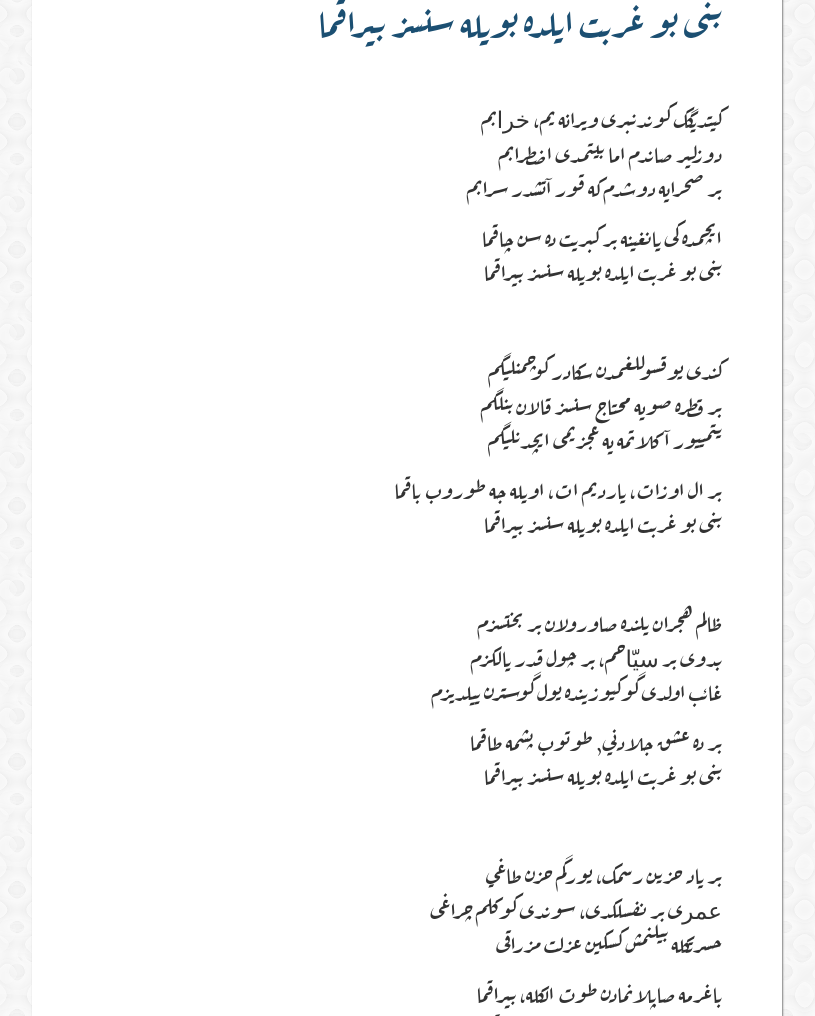
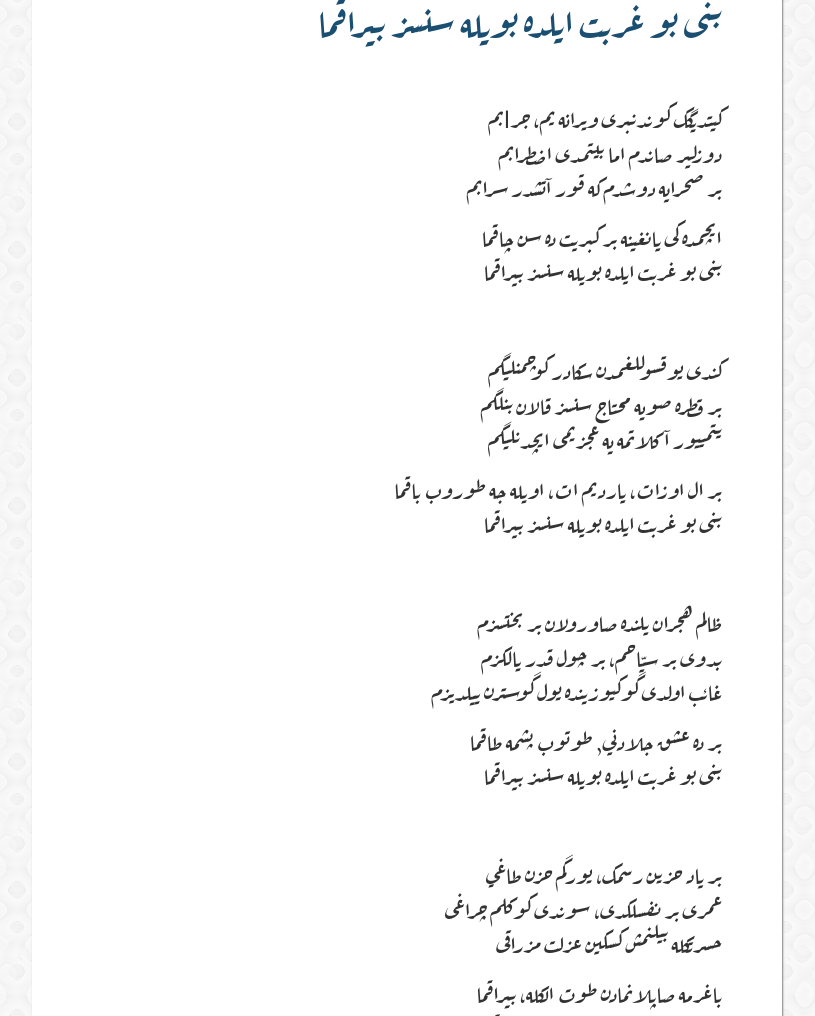
Before and after one commit to muhammedaydogdu/muhammedaydogdu.github.io, a Jekyll site: the page built from _posts/2018-09-16-beni-bu-gurbet-elde-os.md, in a window 1280 px wide. Shown: the part 384-1400 px from the top of the page, without its empty margins (233-1048 px from the left). Built offline with Jekyll 4.4.1, drawn with Linux system fonts in a browser that asks for light colours; some web fonts are replaced.

Commit message:
Update 2018-09-16-beni-bu-gurbet-elde-os.md

```diff
--- a/_posts/2018-09-16-beni-bu-gurbet-elde-os.md
+++ b/_posts/2018-09-16-beni-bu-gurbet-elde-os.md
@@ -10,7 +10,7 @@ image: boyle-sensiz_birakma.jpg
 
 <br/>
 
-کيتديگک کوندنبری ویرانه يم، ﺧﺮﺍبم
+کيتديگک کوندنبری ویرانه يم، جرﺍبم
 دوزلير صاندم اما بیتمدی اضطرابم
 بر صحرايه دوشدم كه قور آتشدر سرابم
 
@@ -29,7 +29,7 @@ image: boyle-sensiz_birakma.jpg
 <br/>
 
 ظالم هجران يلنده صاورولان بر بختسزم
-بدوی بر ﺳﻴّﺎحم، بر چول قدر يالکزم
+بدوی بر سيّاحم، بر چول قدر يالکزم
 غائب اولدی گوكيوزینده يول گوسترن ييلديزم
 
 بر ده عشق جلادني, طوتوب پشمه طاقما
@@ -38,7 +38,7 @@ image: boyle-sensiz_birakma.jpg
 <br/>
 
 بر یاد حزین رسمک، یورگم حزن طاغي
-ﻋﻤﺮی بر نفسلكدی، سوندی کوکلم چراغی
+عمری بر نفسلكدی، سوندی کوکلم چراغی
 حسرتکله بیلنمش كسكین عزلت مزراقی
 
 باغرمه صاپلانمادن طوت الکله، بيراقما
```
